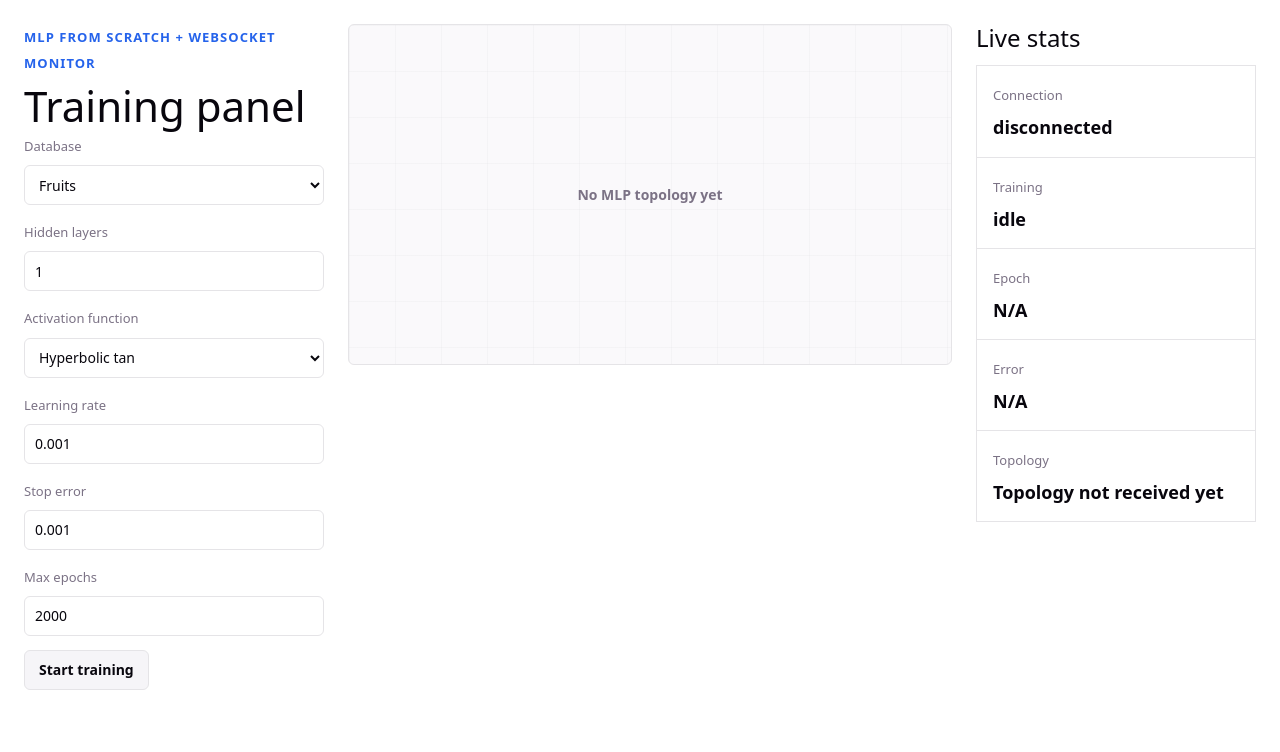
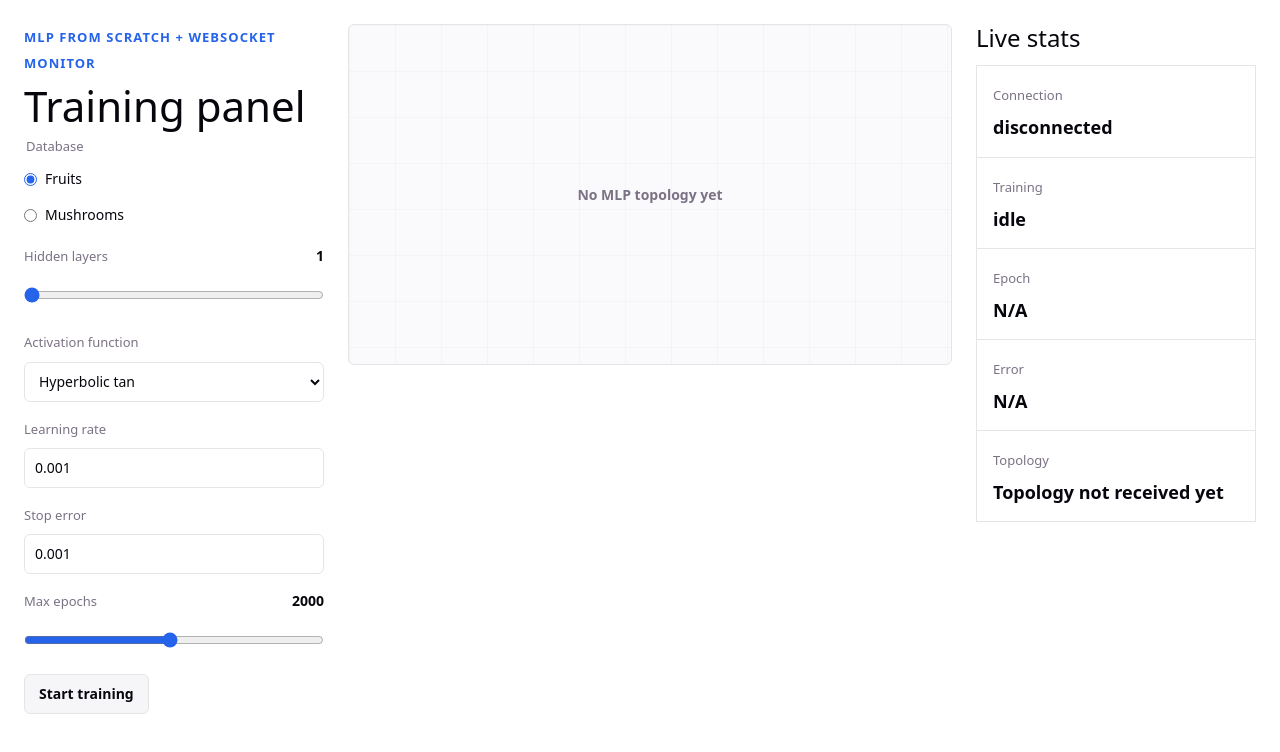
Before and after one commit to stiigp/portf-MLP, a React (Vite) app in the folder frontend/: page / in a window 1280 px wide. Shown: the top 752 px of the page. Built offline with nearby package versions, Linux system fonts and the light colour scheme; no server answers.

Commit message:
feat: UI changes in training panel

```diff
--- a/frontend/src/App.css
+++ b/frontend/src/App.css
@@ -69,7 +69,7 @@
   font-size: 13px;
 }
 
-.training-form input,
+.training-form input:not([type='radio']):not([type='range']),
 .training-form select {
   min-width: 0;
   min-height: 40px;
@@ -82,7 +82,7 @@
   font: 14px/1 var(--sans);
 }
 
-.training-form input:focus,
+.training-form input:not([type='radio']):not([type='range']):focus,
 .training-form select:focus {
   border-color: var(--accent);
   outline: 2px solid color-mix(in srgb, var(--accent) 25%, transparent);
@@ -91,6 +91,67 @@
 
 .training-form .actions {
   grid-column: 1 / -1;
+}
+
+.training-form fieldset {
+  min-width: 0;
+  margin: 0;
+  padding: 0;
+  border: 0;
+}
+
+.training-form legend {
+  margin-bottom: 6px;
+  color: var(--muted);
+  font-size: 13px;
+}
+
+.radio-field {
+  display: flex;
+  flex-direction: column;
+  gap: 8px;
+}
+
+.training-form .radio-option {
+  min-height: 28px;
+  flex-direction: row;
+  align-items: center;
+  gap: 8px;
+}
+
+.training-form .radio-option input {
+  margin: 0;
+  accent-color: var(--accent);
+}
+
+.training-form .radio-option span {
+  color: var(--text-h);
+  font-size: 14px;
+}
+
+.range-field > span {
+  display: flex;
+  align-items: center;
+  justify-content: space-between;
+  gap: 12px;
+}
+
+.range-field strong {
+  color: var(--text-h);
+  font-size: 14px;
+  font-weight: 700;
+}
+
+.training-form input[type='range'] {
+  width: 100%;
+  min-height: 40px;
+  margin: 0;
+  accent-color: var(--accent);
+}
+
+.training-form input[type='range']:focus-visible {
+  outline: 2px solid color-mix(in srgb, var(--accent) 25%, transparent);
+  outline-offset: 3px;
 }
 
 button {
--- a/frontend/src/components/TrainingForm.tsx
+++ b/frontend/src/components/TrainingForm.tsx
@@ -1,3 +1,5 @@
+import { useState } from 'react'
+
 export interface TrainingFormState {
   databaseName: string
   hiddenLayersNumber: number
@@ -27,6 +29,11 @@ export function TrainingForm({
   training,
   onStartTraining,
 }: TrainingFormProps) {
+  const [hiddenLayersNumber, setHiddenLayersNumber] = useState(
+    defaultTrainingForm.hiddenLayersNumber,
+  )
+  const [maxEpochs, setMaxEpochs] = useState(defaultTrainingForm.maxEpochs)
+
   return (
     <form
       className="training-form"
@@ -35,26 +42,44 @@ export function TrainingForm({
         onStartTraining(readTrainingForm(event.currentTarget))
       }}
     >
-      <label>
-        <span>Database</span>
-        <select
-          name="databaseName"
-          defaultValue={defaultTrainingForm.databaseName}
-          disabled={training}
-        >
-          <option value="fruits">Fruits</option>
-          {/* <option value="mushrooms">Mushrooms</option> */}
-        </select>
-      </label>
+      <fieldset className="radio-field">
+        <legend>Database</legend>
+        <label className="radio-option">
+          <input
+            type="radio"
+            name="databaseName"
+            value="fruits"
+            defaultChecked={defaultTrainingForm.databaseName === 'fruits'}
+            disabled={training}
+          />
+          <span>Fruits</span>
+        </label>
+        <label className="radio-option">
+          <input
+            type="radio"
+            name="databaseName"
+            value="mushrooms"
+            defaultChecked={defaultTrainingForm.databaseName === 'mushrooms'}
+            disabled={training}
+          />
+          <span>Mushrooms</span>
+        </label>
+      </fieldset>
 
-      <label>
-        <span>Hidden layers</span>
+      <label className="range-field">
+        <span>
+          Hidden layers <strong>{hiddenLayersNumber}</strong>
+        </span>
         <input
-          type="number"
+          type="range"
           min="1"
+          max="3"
           step="1"
           name="hiddenLayersNumber"
-          defaultValue={defaultTrainingForm.hiddenLayersNumber}
+          value={hiddenLayersNumber}
+          onChange={(event) =>
+            setHiddenLayersNumber(Number(event.currentTarget.value))
+          }
           disabled={training}
           required
         />
@@ -100,14 +125,18 @@ export function TrainingForm({
         />
       </label>
 
-      <label>
-        <span>Max epochs</span>
+      <label className="range-field">
+        <span>
+          Max epochs <strong>{maxEpochs}</strong>
+        </span>
         <input
-          type="number"
-          min="1"
-          step="1"
+          type="range"
+          min="100"
+          max="4000"
+          step="100"
           name="maxEpochs"
-          defaultValue={defaultTrainingForm.maxEpochs}
+          value={maxEpochs}
+          onChange={(event) => setMaxEpochs(Number(event.currentTarget.value))}
           disabled={training}
           required
         />
--- a/frontend/vite.config.ts
+++ b/frontend/vite.config.ts
@@ -13,6 +13,10 @@ export default defineConfig({
     },
     proxy: {
       '/api': apiTarget,
+      '/ws': {
+        target: apiTarget,
+        ws: true,
+      },
     },
     watch: {
       usePolling: process.env.VITE_USE_POLLING === 'true',
```
